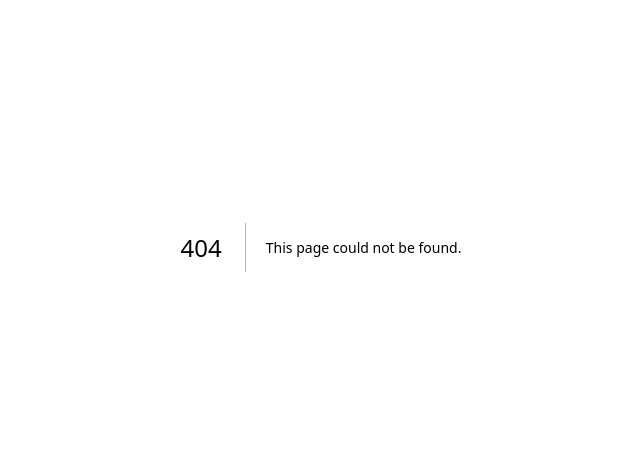
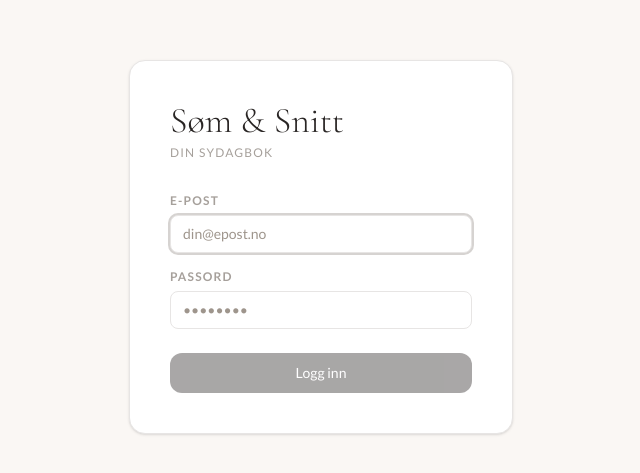
Before and after one commit to eumeleia/som-og-snitt, a Next.js app: page /login in a window 1280 px wide. Before the commit this address had no page. Shown: the part 153-626 px from the top of the page, without its empty margins (319-959 px from the left). Built offline with nearby package versions, Linux system fonts and the light colour scheme; no server answers.

Commit message:
Legg til innlogging

```diff
--- a/package.json
+++ b/package.json
@@ -10,6 +10,7 @@
   },
   "dependencies": {
     "@anthropic-ai/sdk": "^0.95.1",
+    "@supabase/ssr": "^0.10.3",
     "@supabase/supabase-js": "^2.105.4",
     "next": "16.2.6",
     "pdfjs-dist": "^5.7.284",
--- /dev/null
+++ b/src/app/login/page.tsx
@@ -0,0 +1,74 @@
+'use client'
+
+import { useState } from 'react'
+import { useRouter } from 'next/navigation'
+import { supabase } from '@/lib/supabase'
+
+export default function Login() {
+  const router = useRouter()
+  const [email, setEmail]       = useState('')
+  const [password, setPassword] = useState('')
+  const [error, setError]       = useState('')
+  const [loading, setLoading]   = useState(false)
+
+  async function handleLogin() {
+    setLoading(true)
+    setError('')
+    const { error } = await supabase.auth.signInWithPassword({ email, password })
+    if (error) {
+      setError('Feil e-post eller passord.')
+      setLoading(false)
+    } else {
+      router.push('/')
+    }
+  }
+
+  return (
+    <div className="min-h-screen flex items-center justify-center" style={{ backgroundColor: '#FAF7F4' }}>
+      <div className="bg-white rounded-2xl shadow-sm border border-stone-200 p-10 w-full max-w-sm">
+        <h1 className="font-serif text-4xl font-light text-stone-800 mb-1">Søm & Snitt</h1>
+        <p className="text-xs tracking-widest text-stone-400 uppercase mb-8">Din sydagbok</p>
+
+        <div className="space-y-4">
+          <div>
+            <label className="block text-xs font-semibold tracking-widest uppercase text-stone-400 mb-1.5">
+              E-post
+            </label>
+            <input
+              type="email"
+              value={email}
+              onChange={e => setEmail(e.target.value)}
+              onKeyDown={e => e.key === 'Enter' && handleLogin()}
+              className="w-full px-3 py-2 border border-stone-200 rounded-lg text-sm bg-white focus:outline-none focus:ring-2 focus:ring-stone-300 transition"
+              placeholder="din@epost.no"
+              autoFocus
+            />
+          </div>
+          <div>
+            <label className="block text-xs font-semibold tracking-widest uppercase text-stone-400 mb-1.5">
+              Passord
+            </label>
+            <input
+              type="password"
+              value={password}
+              onChange={e => setPassword(e.target.value)}
+              onKeyDown={e => e.key === 'Enter' && handleLogin()}
+              className="w-full px-3 py-2 border border-stone-200 rounded-lg text-sm bg-white focus:outline-none focus:ring-2 focus:ring-stone-300 transition"
+              placeholder="••••••••"
+            />
+          </div>
+
+          {error && <p className="text-sm text-red-500">{error}</p>}
+
+          <button
+            onClick={handleLogin}
+            disabled={loading || !email || !password}
+            className="w-full py-2.5 bg-stone-800 text-white text-sm rounded-xl hover:bg-stone-700 transition-colors font-medium disabled:opacity-40 disabled:cursor-not-allowed mt-2"
+          >
+            {loading ? 'Logger inn…' : 'Logg inn'}
+          </button>
+        </div>
+      </div>
+    </div>
+  )
+}
--- a/src/app/page.tsx
+++ b/src/app/page.tsx
@@ -698,6 +698,7 @@
         Din sydagbok
       </p>
     </div>
+    <div className="flex items-center gap-3">
       <button onClick={openNew}
         className="flex items-center gap-2 px-5 py-2.5 bg-stone-800 text-white text-sm rounded-xl hover:bg-stone-700 transition-colors font-medium shadow-sm">
         <svg className="w-4 h-4" fill="none" viewBox="0 0 24 24" stroke="currentColor">
@@ -705,6 +706,12 @@
         </svg>
         Nytt prosjekt
       </button>
+      <button
+        onClick={() => supabase.auth.signOut().then(() => window.location.href = '/login')}
+        className="px-4 py-2.5 text-sm text-stone-500 hover:bg-stone-100 rounded-xl transition-colors">
+        Logg ut
+      </button>
+    </div>
   </div>
 </header>
 
--- /dev/null
+++ b/src/middleware.ts
@@ -0,0 +1,34 @@
+import { createServerClient } from '@supabase/ssr'
+import { NextResponse } from 'next/server'
+import type { NextRequest } from 'next/server'
+
+export async function middleware(request: NextRequest) {
+  const response = NextResponse.next()
+
+  const supabase = createServerClient(
+    process.env.NEXT_PUBLIC_SUPABASE_URL!,
+    process.env.NEXT_PUBLIC_SUPABASE_ANON_KEY!,
+    {
+      cookies: {
+        getAll: () => request.cookies.getAll(),
+        setAll: (cookiesToSet) => {
+          cookiesToSet.forEach(({ name, value, options }) =>
+            response.cookies.set(name, value, options)
+          )
+        },
+      },
+    }
+  )
+
+  const { data: { user } } = await supabase.auth.getUser()
+
+  if (!user && request.nextUrl.pathname !== '/login') {
+    return NextResponse.redirect(new URL('/login', request.url))
+  }
+
+  return response
+}
+
+export const config = {
+  matcher: ['/((?!_next/static|_next/image|favicon.ico).*)'],
+}
```
Also changed, not shown: 1 other file (tests, documents, lock files or other folders). Lines whose indentation alone changed are shown as unchanged.
